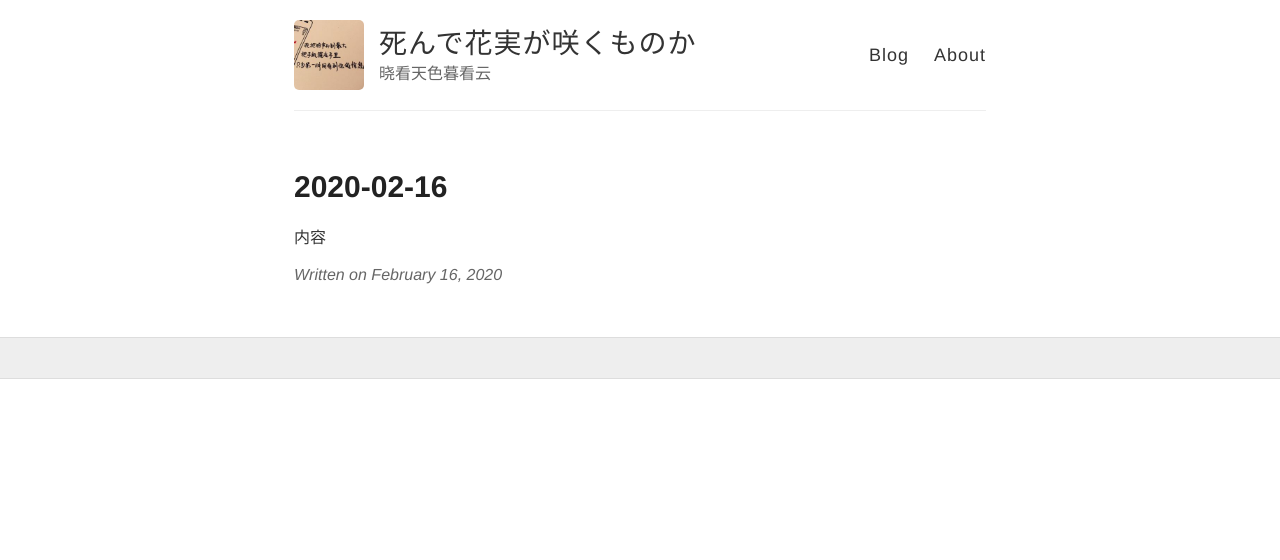
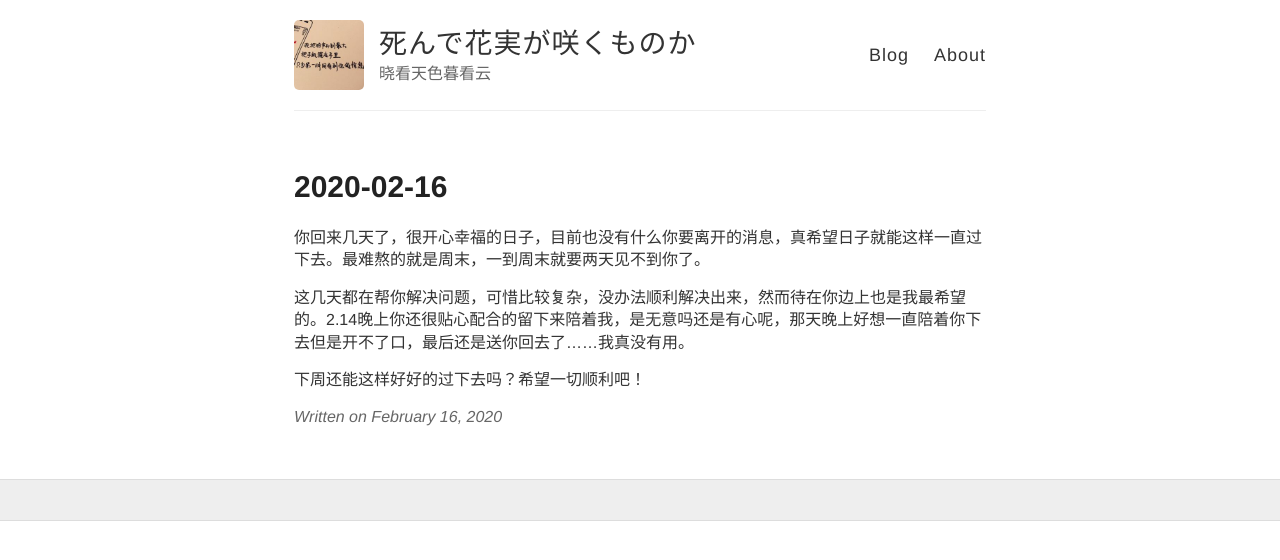
Before and after one commit to wiki650/wiki650.github.io, a Jekyll site: the page built from _posts/2020-02-16-wiki20200216.md, in a window 1280 px wide. Shown: the top 560 px of the page. Built offline with Jekyll 4.4.1, drawn with Linux system fonts in a browser that asks for light colours; comment, search, counter and statistics services are not loaded.

Commit message:
Update 2020-02-16-wiki20200216.md

```diff
--- a/_posts/2020-02-16-wiki20200216.md
+++ b/_posts/2020-02-16-wiki20200216.md
@@ -3,4 +3,8 @@ layout: post
 title: 2020-02-16
 ---
 
-内容
+你回来几天了，很开心幸福的日子，目前也没有什么你要离开的消息，真希望日子就能这样一直过下去。最难熬的就是周末，一到周末就要两天见不到你了。
+
+这几天都在帮你解决问题，可惜比较复杂，没办法顺利解决出来，然而待在你边上也是我最希望的。2.14晚上你还很贴心配合的留下来陪着我，是无意吗还是有心呢，那天晚上好想一直陪着你下去但是开不了口，最后还是送你回去了……我真没有用。
+
+下周还能这样好好的过下去吗？希望一切顺利吧！
```
